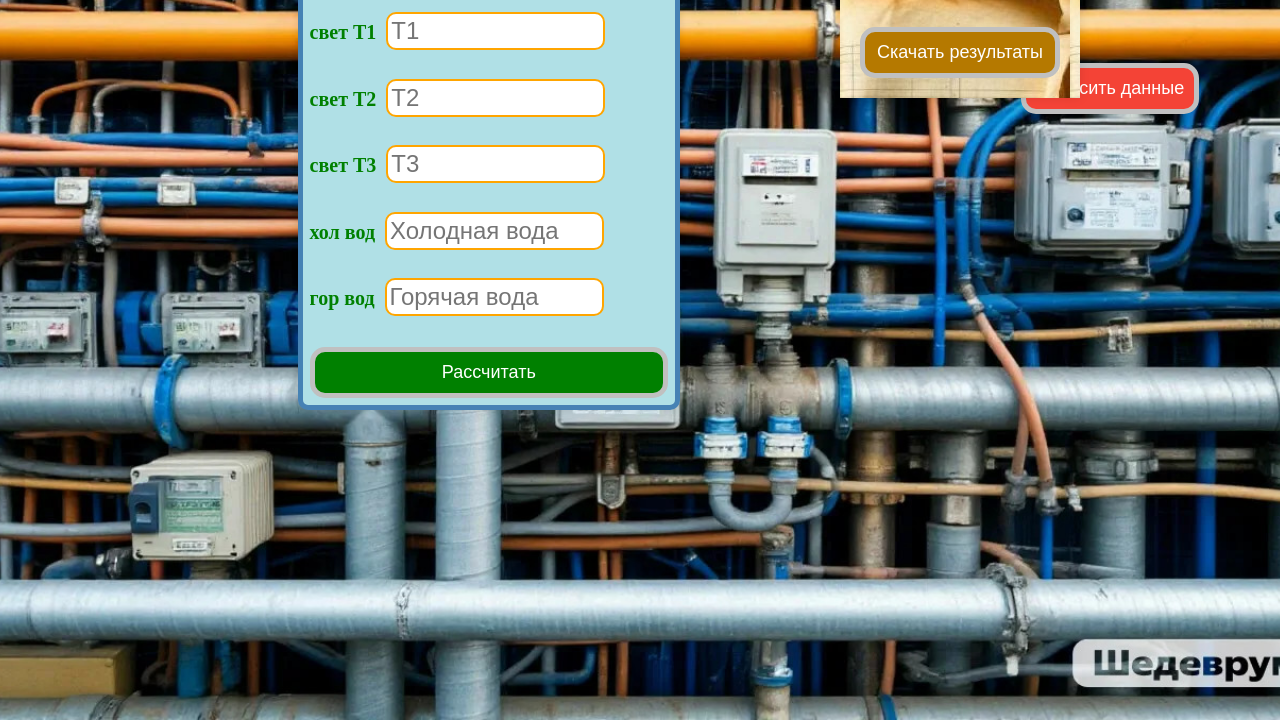
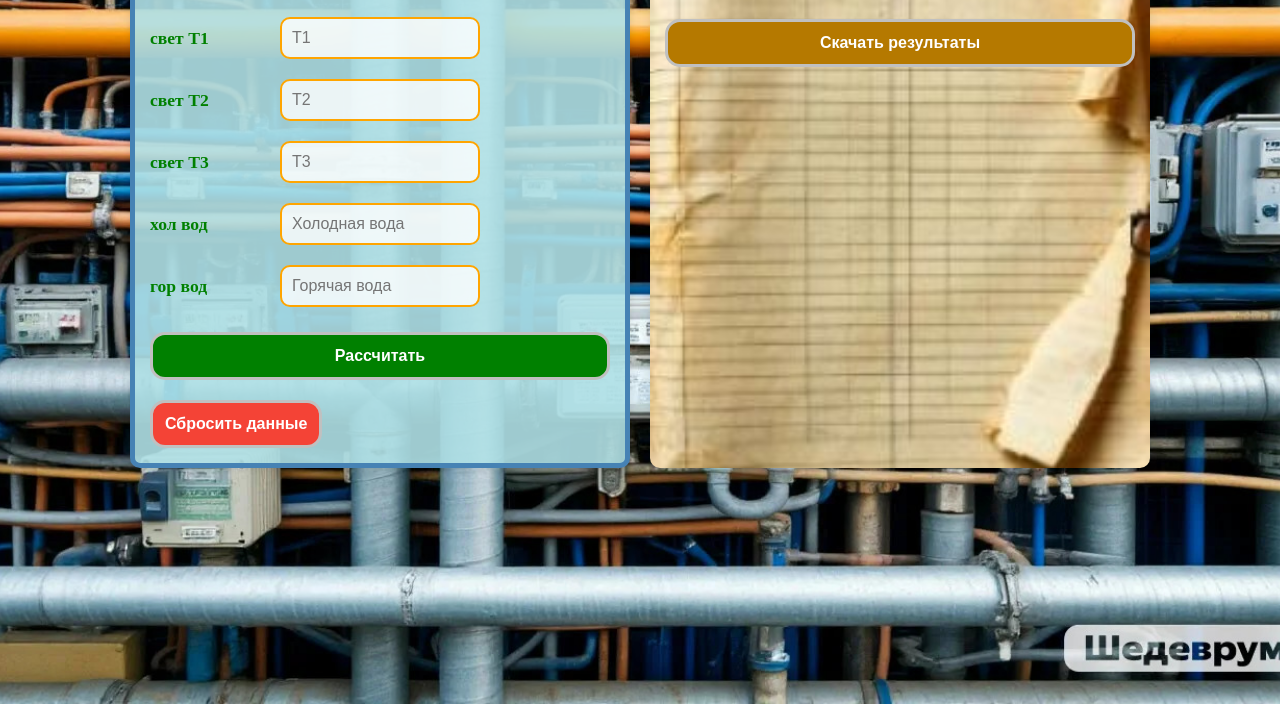
Before and after one commit to Alexeyeff21/alex.github.io, a plain HTML site: page index.html in a window 1280 px wide. Shown: the part 96-816 px from the top of the page. Drawn offline with Linux system fonts and the light colour scheme.

Commit message:
Update index.html

```diff
--- a/index.html
+++ b/index.html
@@ -5,131 +5,211 @@
     <meta name="viewport" content="width=device-width, initial-scale=1.0" />
     <title>Калькулятор расходов</title>
     <style>
+        * {
+            box-sizing: border-box;
+            margin: 0;
+            padding: 0;
+        }
+
         body {
+            font-family: Arial, sans-serif;
+            background-image: url('77.jpg');
+            background-size: cover;
+            background-repeat: no-repeat;
+            background-position: center;
+            background-attachment: fixed;
+            min-height: 100vh;
+            padding: 20px;
             display: flex;
+            flex-direction: column;
+            align-items: center;
+        }
+
+        .main-container {
+            width: 100%;
+            max-width: 1200px;
+            display: flex;
+            flex-wrap: wrap;
             justify-content: center;
-			            align-items: center;
-			            height: 100vh;
-			            background-image: url('77.jpg');
-				    background-size: cover; /* Обеспечивает, что изображение покроет весь экран */
-				    background-repeat: no-repeat; /* Запрещает повторение изображения */
-				    background-position: center; /* Центрирует изображение */
+            gap: 20px;
+            margin-top: 20px;
+        }
 
-			            font-family: Arial, sans-serif;
-
-
-			        }
         .container {
-			            position: absolute;
-			                                 top: 10px;
-			            background: #B0E0E6;
-			            padding: 7px;
+            background: rgba(176, 224, 230, 0.9);
+            padding: 15px;
             border-radius: 10px;
             box-shadow: 0 0 7px rgba(0, 0, 0, 0.1);
-			            width: 28%;
-			            max-width: 750px;
-			            right: 600px;
             border: 5px solid #4682B4;
-
+            width: 100%;
+            max-width: 500px;
         }
 
         .container1 {
-			            position: absolute;
-			           /* border: 5px solid Silver; */
-			            padding: 20px;
-			           /* border-radius: 10px; */
+            background: rgba(255, 255, 255, 0.9);
+            padding: 15px;
+            border-radius: 10px;
             box-shadow: 0 0 10px rgba(0, 0, 0, 0.1);
-			            width: 50%;
-			            max-width: 400px;
-			            top: 80px;
-			            right: 200px;
-			           /* background-color: blue; */
             color: blue;
-			            max-width: 200px;
+            width: 100%;
+            max-width: 500px;
             background-image: url("41.jpg");
-			            object-fit: contain;
+            background-size: cover;
+            background-position: center;
+        }
+
+        h1 {
+            font-family: 'MS Serif', 'New York', serif;
+            color: blue;
+            text-align: center;
+            margin-bottom: 15px;
+            font-size: 1.8rem;
+        }
+
+        .input-group {
+            display: flex;
+            align-items: center;
+            margin-bottom: 10px;
+            flex-wrap: wrap;
+        }
+
+        .input-group h4 {
+            font-family: 'MS Serif', 'New York', serif;
+            color: #008000;
+            font-size: 1.1rem;
+            min-width: 120px;
+            margin-right: 10px;
         }
 
         input {
-			    margin: 1px 0; /* уменьшено расстояние между блоками */
-			    padding: 3px; /* можно уменьшить padding, если необходимо */
+            margin: 5px 0;
+            padding: 10px;
             border: 2px solid orange;
             border-radius: 10px;
-			    width: 60%;
-			    font-size: 24px;
+            width: 100%;
+            max-width: 200px;
+            font-size: 1rem;
             color: #FF0000;
+            background: rgba(255, 255, 255, 0.8);
+        }
+
+        button {
+            padding: 12px;
+            margin-top: 10px;
+            border: 3px solid Silver;
+            border-radius: 15px;
+            cursor: pointer;
+            font-size: 1rem;
+            font-weight: bold;
+            transition: all 0.3s;
+        }
+
+        button:hover {
+            transform: scale(1.02);
+            opacity: 0.9;
+        }
+
+        button#calculate {
+            background-color: green;
+            color: white;
+            width: 100%;
+        }
+
+        button#reset-data {
+            background-color: #f44336;
+            color: white;
+            margin-top: 20px;
+        }
+
+        button#download-results {
+            background-color: #B57900;
+            color: white;
+            width: 100%;
+        }
+
+        .output {
+            margin: 15px 0;
+            padding: 10px;
+            background: rgba(255, 255, 255, 0.7);
+            border-radius: 8px;
+            white-space: pre-line;
+            line-height: 1.5;
+        }
+
+        @media (max-width: 768px) {
+            .main-container {
+                flex-direction: column;
+                align-items: center;
+            }
+
+            .input-group {
+                flex-direction: column;
+                align-items: flex-start;
+            }
+
+            .input-group h4 {
+                margin-bottom: 5px;
+            }
+
+            input {
+                max-width: 100%;
             }
 
             button {
                 width: 100%;
-			    padding: 10px;
-			    margin-top: 3px; /* уменьшено расстояние между кнопкой и предыдущим блоком */
-			    border: 5px solid Silver;
-			    border-radius: 15px;
-			    cursor: pointer;
-			    font-size: 18px; /* этот размер можно оставлять таким */
             }
-			        button#calculate {
-			            background-color: green;
-			            color: white;
-			            width: 100%;
-
-			        }
-			        button#reset-data {
-			            position: relative;
-			            top: -225px;
-			            background-color: #f44336;
-			            color: white;
-			            right: -470px;
-			        }
-			        h2 {
-			            text-align: center;
-			        }
-			        .output {
-			            margin: 20px 0;
-			            text-align: center;
-			            font-size: 18px;
-
-
-			        }
-			        h4 {
-			            margin-right: 10px;
-			        }
-			                             h1 {
-			            font-family: MS Serif, New York, serif;
-			            color: blue;
-			        }
-			                             h4 {
-			            font-family: MS Serif, New York, serif;
-			            color: #008000;
-			            font-size: 20px;
-
-			        }
-                                 button#download-results {
-                                    background-color: #B57900;
-			            color: white;
         }
 
+        @media (max-width: 480px) {
+            body {
+                padding: 10px;
+            }
+
+            h1 {
+                font-size: 1.5rem;
+            }
+
+            .input-group h4 {
+                font-size: 1rem;
+            }
+
+            .container, .container1 {
+                padding: 10px;
+            }
+        }
     </style>
 </head>
 <body>
+    <div class="main-container">
         <div class="container">
             <h1>Калькулятор расхода</h1>
-			<h4>свет Т1&nbsp; <input type="number" id="t1" placeholder="Т1" /></h4>
-			<h4>свет Т2 &nbsp;<input type="number" id="t2" placeholder="Т2" /></h4>
-			<h4>свет Т3 &nbsp;<input type="number" id="t3" placeholder="Т3" /></h4>
-                        <h4>хол вод &nbsp;<input type="number" id="hWater" placeholder="Холодная вода " /></h4>
-			<h4>гор вод&nbsp; <input type="number" id="gWater" placeholder="Горячая вода " /></h4>
-
+            <div class="input-group">
+                <h4>свет Т1</h4>
+                <input type="number" id="t1" placeholder="Т1" />
+            </div>
+            <div class="input-group">
+                <h4>свет Т2</h4>
+                <input type="number" id="t2" placeholder="Т2" />
+            </div>
+            <div class="input-group">
+                <h4>свет Т3</h4>
+                <input type="number" id="t3" placeholder="Т3" />
+            </div>
+            <div class="input-group">
+                <h4>хол вод</h4>
+                <input type="number" id="hWater" placeholder="Холодная вода" />
+            </div>
+            <div class="input-group">
+                <h4>гор вод</h4>
+                <input type="number" id="gWater" placeholder="Горячая вода" />
+            </div>
             <button id="calculate">Рассчитать</button>
+            <button id="reset-data">Сбросить данные</button>
         </div>
 
-		<div id="bottom">
-			<button id="reset-data">Сбросить данные</button>
         <div class="container1">
             <div id="total-output" class="output"></div>
             <button id="download-results">Скачать результаты</button>
-				<!-- Кнопка для скачивания -->
         </div>
     </div>
 
@@ -142,11 +222,11 @@
 
             if (previousValues[formattedDate]) {
                 const values = previousValues[formattedDate];
-			        document.getElementById('t1').value = values.t1 || ''; // Устанавливаем значение T1
-			        document.getElementById('t2').value = values.t2 || ''; // Устанавливаем значение T2
-			        document.getElementById('t3').value = values.t3 || ''; // Устанавливаем значение T3
-			        document.getElementById('hWater').value = values.hWater || ''; // Устанавливаем значение ГВ
-			        document.getElementById('gWater').value = values.gWater || ''; // Устанавливаем значение ХВ
+                document.getElementById('t1').value = values.t1 || '';
+                document.getElementById('t2').value = values.t2 || '';
+                document.getElementById('t3').value = values.t3 || '';
+                document.getElementById('hWater').value = values.hWater || '';
+                document.getElementById('gWater').value = values.gWater || '';
 
                 document.getElementById('total-output').innerText = `Дата: ${formattedDate}\nT1: ${values.t1 || 0} кВт\nT2: ${values.t2 || 0} кВт\nT3: ${values.t3 || 0} кВт\nГВ: ${values.hWater || 0} куб.\nХВ: ${values.gWater || 0} куб.`;
             }
@@ -220,19 +300,30 @@
             });
 
             document.getElementById('reset-data').addEventListener('click', function() {
+                if (confirm('Вы действительно хотите сбросить все данные?')) {
                     localStorage.removeItem('previousValues');
+                    document.getElementById('total-output').innerText = '';
+                    document.getElementById('t1').value = '';
+                    document.getElementById('t2').value = '';
+                    document.getElementById('t3').value = '';
+                    document.getElementById('hWater').value = '';
+                    document.getElementById('gWater').value = '';
                     alert('Данные успешно сброшены.');
-			        document.getElementById('total-output').innerText = '';
-			        displayPreviousValues();
+                }
             });
 
             document.getElementById('download-results').addEventListener('click', function() {
                 const outputText = document.getElementById('total-output').innerText;
+                if (!outputText.trim()) {
+                    alert('Нет данных для сохранения!');
+                    return;
+                }
+
                 const blob = new Blob([outputText], {type: 'text/plain'});
                 const url = URL.createObjectURL(blob);
                 const a = document.createElement('a');
                 a.href = url;
-			        a.download = 'результаты.txt'; // Имя файла для скачивания
+                a.download = 'результаты.txt';
                 document.body.appendChild(a);
                 a.click();
                 document.body.removeChild(a);
```
Lines whose indentation alone changed are shown as unchanged.
